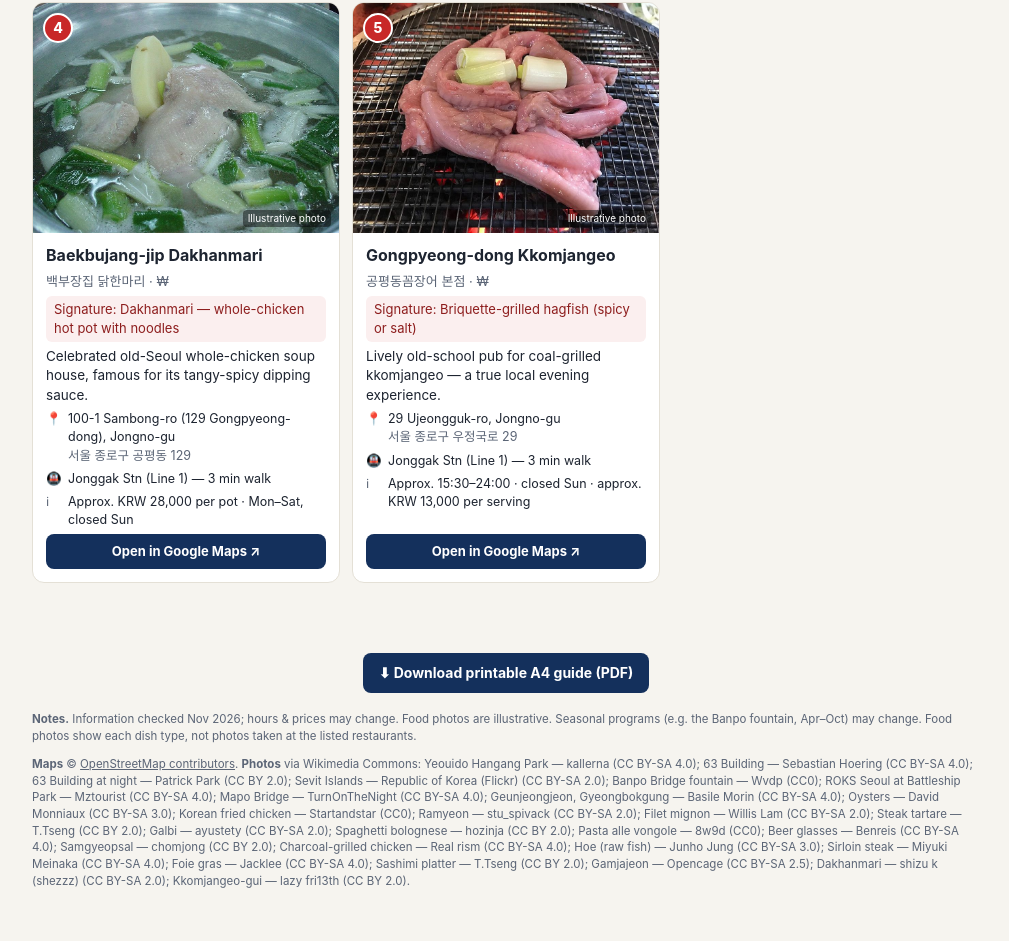
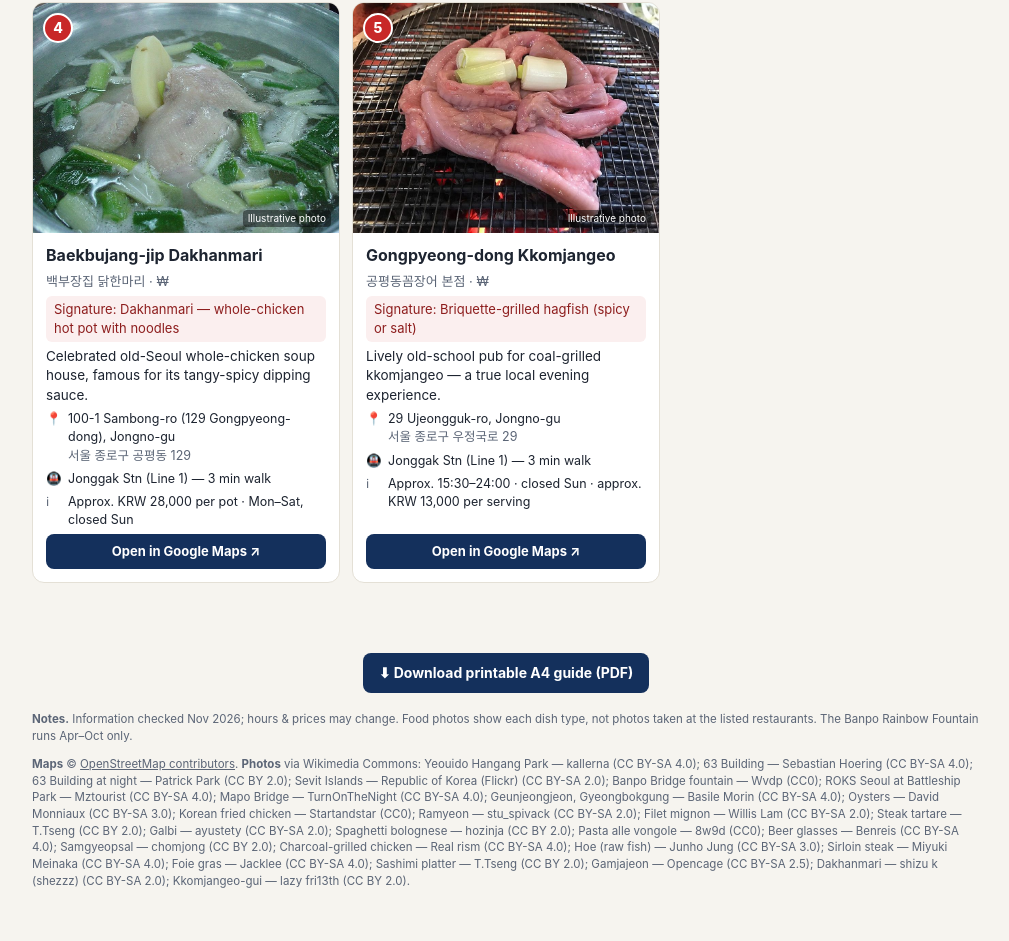
Before and after one commit to mjkim-devops/seoul-guide, a plain HTML site: page index.html in a window 1280 px wide. Shown: the part 10602-11543 px from the top of the page, without its empty margins (134-1143 px from the left). Drawn offline with Linux system fonts and the light colour scheme.

Commit message:
Tidy footer note on the web guide
Co-Authored-By: Claude Opus 5.5 <noreply@anthropic.com>
Claude-Session: https://claude.ai/code/session_01Cuv3C7Zc4tWXtaLL56w2aX

```diff
--- a/index.html
+++ b/index.html
@@ -421,7 +421,7 @@ footer a{color:var(--mute)}
 </main>
 <footer id="credits">
  <p style="text-align:center;margin:0 0 18px"><a href="Seoul_Visitor_Guide_EN_A4.pdf" download style="display:inline-block;background:#14305c;color:#fff;text-decoration:none;border-radius:8px;padding:10px 16px;font-size:14px;font-weight:700">⬇ Download printable A4 guide (PDF)</a></p>
- <p><b>Notes.</b> Information checked Nov 2026; hours & prices may change. Food photos are illustrative. Seasonal programs (e.g. the Banpo fountain, Apr–Oct) may change. Food photos show each dish type, not photos taken at the listed restaurants.</p>
+ <p><b>Notes.</b> Information checked Nov 2026; hours & prices may change. Food photos show each dish type, not photos taken at the listed restaurants. The Banpo Rainbow Fountain runs Apr–Oct only.</p>
  <p><b>Maps</b> © <a href="https://www.openstreetmap.org/copyright">OpenStreetMap contributors</a>.
  <b>Photos</b> via Wikimedia Commons: Yeouido Hangang Park — kallerna (CC BY-SA 4.0); 63 Building — Sebastian Hoering (CC BY-SA 4.0); 63 Building at night — Patrick Park (CC BY 2.0); Sevit Islands — Republic of Korea (Flickr) (CC BY-SA 2.0); Banpo Bridge fountain — Wvdp (CC0); ROKS Seoul at Battleship Park — Mztourist (CC BY-SA 4.0); Mapo Bridge — TurnOnTheNight (CC BY-SA 4.0); Geunjeongjeon, Gyeongbokgung — Basile Morin (CC BY-SA 4.0); Oysters — David Monniaux (CC BY-SA 3.0); Korean fried chicken — Startandstar (CC0); Ramyeon — stu_spivack (CC BY-SA 2.0); Filet mignon — Willis Lam (CC BY-SA 2.0); Steak tartare — T.Tseng (CC BY 2.0); Galbi — ayustety (CC BY-SA 2.0); Spaghetti bolognese — hozinja (CC BY 2.0); Pasta alle vongole — 8w9d (CC0); Beer glasses — Benreis (CC BY-SA 4.0); Samgyeopsal — chomjong (CC BY 2.0); Charcoal-grilled chicken — Real rism (CC BY-SA 4.0); Hoe (raw fish) — Junho Jung (CC BY-SA 3.0); Sirloin steak — Miyuki Meinaka (CC BY-SA 4.0); Foie gras — Jacklee (CC BY-SA 4.0); Sashimi platter — T.Tseng (CC BY 2.0); Gamjajeon — Opencage (CC BY-SA 2.5); Dakhanmari — shizu k (shezzz) (CC BY-SA 2.0); Kkomjangeo-gui — lazy fri13th (CC BY 2.0).</p>
 </footer>
```
